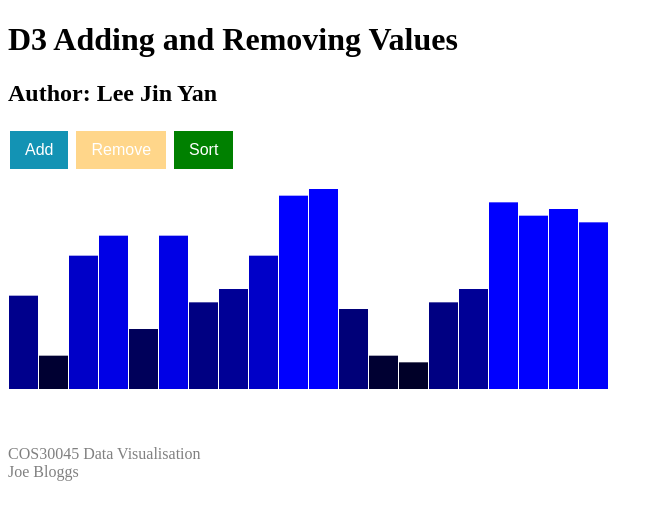
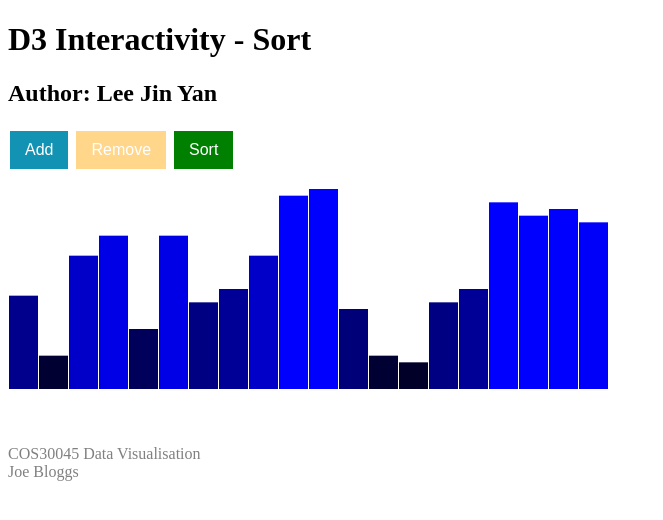
Before and after one commit to jinyan96/COS30045-Lab-Task, a plain HTML site: page Lab6/lab6.2.html in a window 1280 px wide. Shown: the whole page, without its empty margins (0-663 px from the left). Drawn offline with nearby package versions, Linux system fonts and the light colour scheme.

Commit message:
Update lab6.2.html

```diff
--- a/Lab6/lab6.2.html
+++ b/Lab6/lab6.2.html
@@ -48,7 +48,7 @@
 
 <body>
 
-	<h1>D3 Adding and Removing Values</h1>
+	<h1>D3 Interactivity - Sort</h1>
 	<h2>Author: Lee Jin Yan</h2>
 	<button class="button" id="add">Add</button>
     <button class="button2" id="remove">Remove</button>
```
